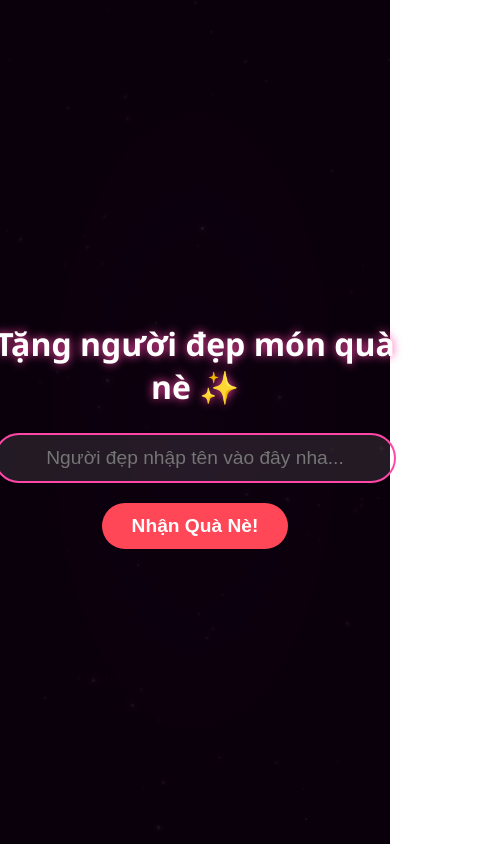
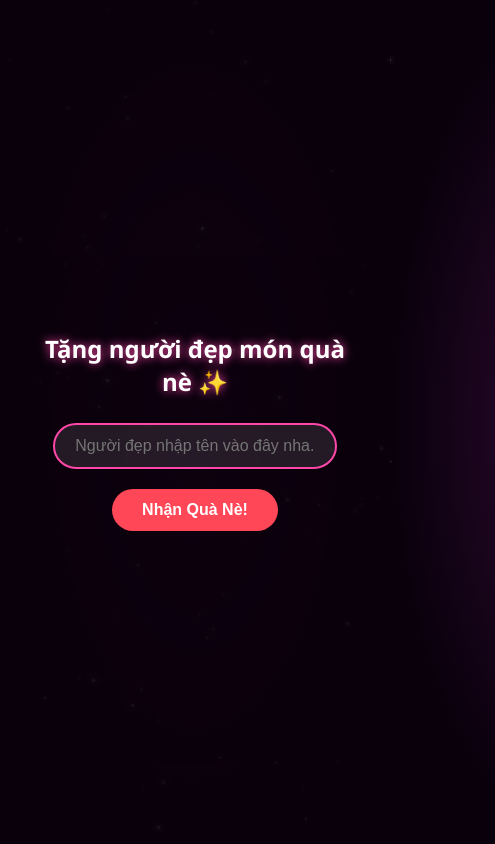
Before and after one commit to minhotoiday0972/20-10-sigmaboi-wish-for-you, a plain HTML site: page index.html in a window 390 px wide. Shown: the whole page, 495 px wide, since content can reach past the window. Drawn offline with Linux system fonts and the light colour scheme.

Commit message:
last monday2

```diff
--- a/index.html
+++ b/index.html
@@ -12,7 +12,8 @@
 
         body {
             margin: 0;
-            height: 100vh;
+            /* Dùng 100vh có thể gây lỗi trên mobile, 100dvh (dynamic) tốt hơn */
+            height: 100dvh;
             display: flex;
             justify-content: center;
             align-items: center;
@@ -40,20 +41,50 @@
             background: rgba(10, 0, 12, 0.9);
             display: flex; justify-content: center; align-items: center;
             z-index: 100; transition: opacity 1.5s ease-out; flex-direction: column;
+            padding: 20px;
+            box-sizing: border-box; /* Thêm để padding không làm vỡ layout */
         }
         #welcome-overlay.hidden { opacity: 0; pointer-events: none; }
-        .input-container { text-align: center; color: white; }
-        .input-container h2 { font-size: 2em; text-shadow: 0 0 10px var(--glow-color); margin-bottom: 25px; }
+
+        .input-container {
+            text-align: center;
+            color: white;
+            width: 90%; /* Giới hạn chiều rộng trên mobile */
+        }
+
+        .input-container h2 {
+            font-size: 2em;
+            text-shadow: 0 0 10px var(--glow-color);
+            margin-bottom: 25px;
+        }
+
         #name-input {
-            padding: 12px 20px; font-size: 1.2em; border-radius: 25px;
-            border: 2px solid var(--glow-color); background: rgba(255, 255, 255, 0.1);
-            color: white; text-align: center; outline: none; transition: box-shadow 0.3s;
+            padding: 12px 20px;
+            font-size: 1.2em;
+            border-radius: 25px;
+            border: 2px solid var(--glow-color);
+            background: rgba(255, 255, 255, 0.1);
+            color: white;
+            text-align: center;
+            outline: none;
+            transition: box-shadow 0.3s;
+            width: 90%; /* Sửa thành % để responsive */
+            max-width: 400px; /* Giới hạn chiều rộng tối đa */
+            box-sizing: border-box; /* Thêm để padding không làm vỡ layout */
         }
         #name-input:focus { box-shadow: 0 0 15px var(--glow-color); }
+
         #submit-btn {
-            padding: 12px 30px; font-size: 1.2em; margin-top: 20px;
-            border-radius: 25px; border: none; background: var(--heart-color);
-            color: white; cursor: pointer; font-weight: bold; transition: transform 0.2s, background 0.3s;
+            padding: 12px 30px;
+            font-size: 1.2em;
+            margin-top: 20px;
+            border-radius: 25px;
+            border: none;
+            background: var(--heart-color);
+            color: white;
+            cursor: pointer;
+            font-weight: bold;
+            transition: transform 0.2s, background 0.3s;
         }
         #submit-btn:hover { transform: scale(1.05); background: #ff6b81; }
 
@@ -61,12 +92,17 @@
             perspective: 1500px;
             position: relative;
             z-index: 10;
+            width: 100%;
+            height: 100%;
+            display: flex;
+            justify-content: center;
+            align-items: center;
         }
 
         #heart-canvas {
             position: absolute;
             top: 50%; left: 50%;
-            transform: translate(-50%, -50%);
+            /* Transform sẽ được set bằng JS để responsive */
         }
 
         .flying-wish {
@@ -85,12 +121,8 @@
                 transform: translateY(0) translateX(var(--x-start));
                 opacity: 0;
             }
-            15% {
-                opacity: 1;
-            }
-            85% {
-                opacity: 1;
-            }
+            15% { opacity: 1; }
+            85% { opacity: 1; }
             100% {
                 transform: translateY(-120vh) translateX(var(--x-end));
                 opacity: 0;
@@ -112,6 +144,24 @@
             0% { bottom: -50px; opacity: 1; transform: translateX(0); }
             100% { bottom: 105vh; opacity: 0; transform: translateX(var(--x-end)); }
         }
+
+        /* --- THÊM MEDIA QUERY CHO MOBILE --- */
+        @media (max-width: 768px) {
+            .input-container h2 {
+                font-size: 1.5em; /* Giảm cỡ chữ tiêu đề */
+            }
+            #name-input, #submit-btn {
+                font-size: 1em; /* Giảm cỡ chữ input và button */
+            }
+            .flying-wish {
+                font-size: 1em; /* Giảm cỡ chữ lời chúc */
+            }
+            .flying-heart {
+                font-size: 20px; /* Giảm cỡ chữ icon */
+            }
+        }
+        /* --- KẾT THÚC MEDIA QUERY --- */
+
     </style>
 </head>
 <body>
@@ -121,7 +171,7 @@
     <div id="welcome-overlay">
         <div class="input-container">
             <h2>Tặng người đẹp món quà nè ✨</h2>
-            <input type="text" id="name-input" placeholder="Người đẹp nhập tên vào đây nha..." autocomplete="off" size="30"><br>
+            <input type="text" id="name-input" placeholder="Người đẹp nhập tên vào đây nha..." autocomplete="off"><br>
             <button id="submit-btn">Nhận Quà Nè!</button>
         </div>
     </div>
@@ -150,7 +200,6 @@
             let recipientName = document.getElementById('name-input').value.trim() || "bạn hiền";
             document.getElementById('welcome-overlay').classList.add('hidden');
 
-            // --- DANH SÁCH LỜI CHÚC MỚI, TỰ NHIÊN VÀ GẦN GŨI HƠN ---
             const wishes = [
                 `Happy woman's day!`,
                 `Chúc ${recipientName} luôn xinh đẹp và hạnh phúc!`,
@@ -190,7 +239,7 @@
                 `Hahahahahahhahaha!`,
                 `Nhặt 1 nhành hoa rơi..., tặng ${recipientName}`,
                 `Ná ná na nà`
-        ];
+            ];
 
             startFlyingWishes(wishes);
             setInterval(createFlyingHeart, 250);
@@ -260,8 +309,25 @@
         function initCanvasHeart() {
             const canvas = document.getElementById('heart-canvas');
             const ctx = canvas.getContext('2d');
-            const size = 600;
-            canvas.width = size; canvas.height = size;
+
+            // --- THAY ĐỔI TRONG HÀM NÀY ---
+            const size = 600; // Giữ nguyên kích thước vẽ gốc để đảm bảo độ nét
+            canvas.width = size;
+            canvas.height = size;
+
+            // Tính toán scale factor
+            // Lấy 80% chiều cao hoặc 90% chiều rộng màn hình (lấy giá trị nhỏ hơn)
+            // và không bao giờ scale lớn hơn 1 (kích thước gốc)
+            const scaleFactor = Math.min(
+                window.innerHeight * 0.8 / size,
+                window.innerWidth * 0.9 / size,
+                1
+            );
+
+            // Áp dụng scale vào transform
+            canvas.style.transform = `translate(-50%, -50%) scale(${scaleFactor})`;
+            // --- KẾT THÚC THAY ĐỔI ---
+
             let animationFrame;
 
             function pointOnHeart(t) {
```
